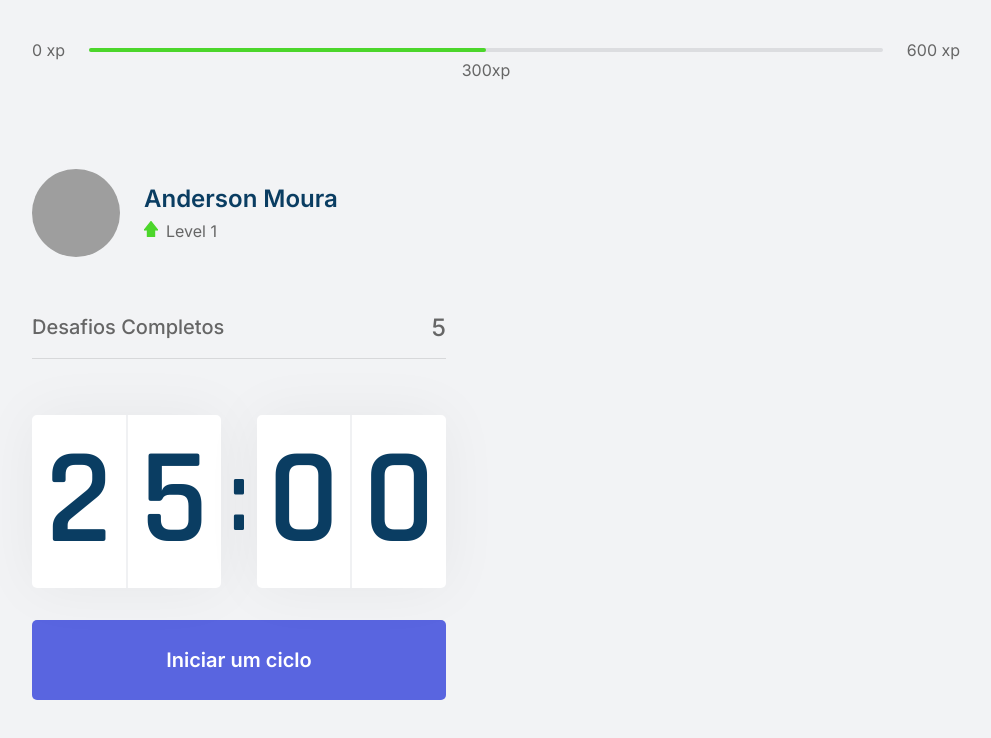
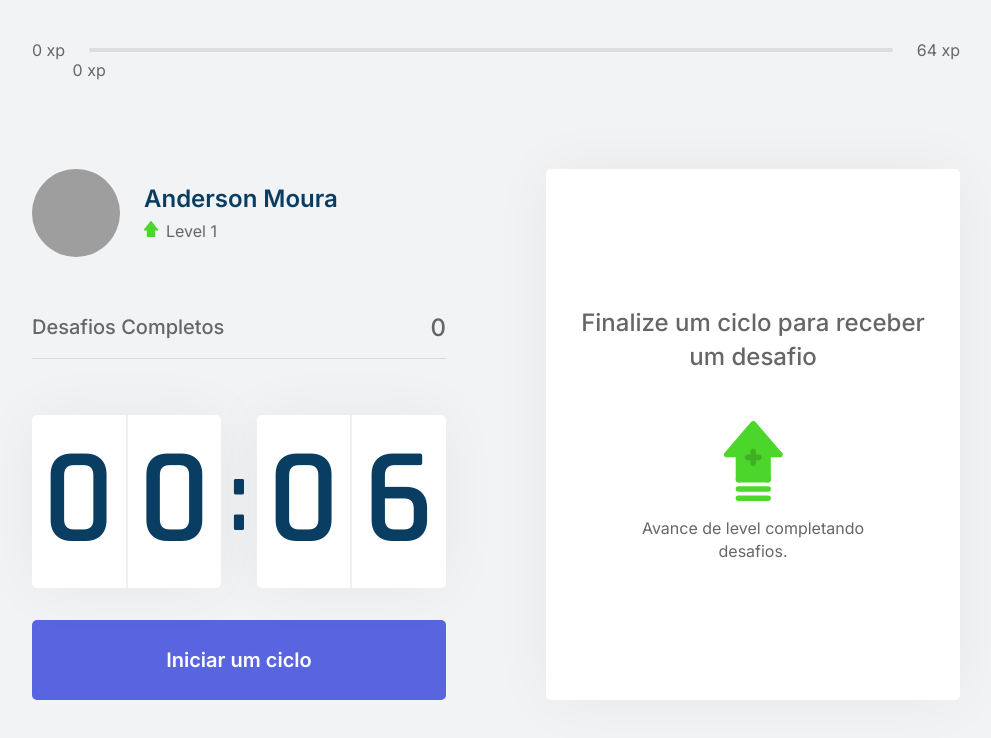
Before and after one commit to andersonmwp/NWL4, a Next.js app: page / in a window 1280 px wide. Shown: the top 738 px of the page, without its empty margins (144-1135 px from the left). Built offline with nearby package versions, Linux system fonts and the light colour scheme; grey boxes are pictures that could not be loaded.

Commit message:
:construction: construindo a parte de desafios

```diff
--- /dev/null
+++ b/challenges.json
@@ -0,0 +1,62 @@
+[
+    {
+      "type": "body",
+      "description": "Estique um de seus braços com a palma da mão virada para frente e puxe os dedos para cima por 10 segundos por mão.",
+      "amount": 80
+    },
+    {
+      "type": "body",
+      "description": "Estique seu braço contra o peito e puxe-o utilizando o outro braço por 10 segundos por braço.",
+      "amount": 60
+    },
+    {
+      "type": "body",
+      "description": "Puxe seu pescoço com a ajuda da mão para a direita e para a esquerda, permanecendo na posição por alguns segundos.",
+      "amount": 70
+    },
+    {
+      "type": "body",
+      "description": "Com as duas mãos na parte de trás da cabeça, leve-a para baixo, alongando a parte de trás da região.",
+      "amount": 60
+    },
+    {
+      "type": "body",
+      "description": "Cruze as pernas e desça com as mãos esticadas em direção ao chão. Repita o movimento com a outra perna na frente.",
+      "amount": 100
+    },
+    {
+      "type": "body",
+      "description": "Sentado, abra as pernas e tente encostar as palmas das mãos no chão, repita 3 vezes por 5 segundos.",
+      "amount": 80
+    },
+    {
+      "type": "body",
+      "description": "Puxe o joelho de encontro ao peito e segure, troque de perna após 10 segundos.",
+      "amount": 50
+    },
+    {
+      "type": "body",
+      "description": "Sentado, cruze uma perna e incline seu tronco à frente, troque de perna após 10 segundos.",
+      "amount": 80
+    },
+    {
+      "type": "eye",
+      "description": "Sentado, feche os olhos e cubra-os com as palmas da mão durante 2 minutos, depois abra normalmente.",
+      "amount": 90
+    },
+    {
+      "type": "eye",
+      "description": "Em algum ambiente aberto, olhe o mais longe que puder em quatro direções por 3s, mexa apenas os olhos. Repita 3 vezes.",
+      "amount": 140
+    },
+    {
+      "type": "eye",
+      "description": "Usando os polegares, massage a área abaixo das sobrancelhas em movimentos circulares por 15 segundos.",
+      "amount": 70
+    },
+    {
+      "type": "body",
+      "description": "Em pé, gire a cintura o máximo que puder para a esquerda, segure por cinco segundos. Repita para a direita.",
+      "amount": 90
+    }
+  ]
--- /dev/null
+++ b/src/components/ChallengeBox.tsx
@@ -0,0 +1,49 @@
+import { useContext } from 'react';
+import { ChallengeContext } from '../contexts/ChallengeContext';
+
+import styles from '../styles/components/ChallengeBox.module.css';
+
+export function ChallengeBox () {
+    const { activeChallenge, resetChallenge } = useContext(ChallengeContext)
+
+    return (
+        <div className={styles.challengeBoxContainer}>
+            { activeChallenge ? (
+                <div className={styles.challengeActive}>
+                    <header>Ganhe {activeChallenge.amount} xp</header>
+
+                    <main>
+                        <img src={`icons/${activeChallenge.type}.svg`} />
+                        <strong>Novo desafio</strong>
+                        <p>{activeChallenge.description}</p>
+                    </main>
+
+                    <footer>
+                        <button
+                            type="button"
+                            className={styles.challengeFailedButton}
+                            onClick={resetChallenge}
+                        >
+                            Falhei
+                        </button>
+                        <button
+                            type="button"
+                            className={styles.challengeSuceededButton}
+                        >
+                            Completei
+                        </button>
+                    </footer>
+                </div>
+            ) : (
+                <div className={styles.challengeBoxNotActive}>
+                    <strong>Finalize um ciclo para receber um desafio</strong>
+
+                    <p>
+                        <img src="icons/level-up.svg" alt="Level up"/>
+                        Avance de level completando desafios.
+                    </p>
+                </div>
+            ) }
+        </div>
+    )
+}
--- a/src/components/CompletedChallenges.tsx
+++ b/src/components/CompletedChallenges.tsx
@@ -1,10 +1,14 @@
+import { useContext } from 'react';
+import { ChallengeContext } from '../contexts/ChallengeContext';
 import styles from '../styles/components/CompletedChallenges.module.css';
 
 export function CompletedChallenges() {
+    const { challengesCompleted } = useContext(ChallengeContext);
+
     return (
         <div className={styles.completedChallengesContainer}>
             <span>Desafios Completos</span>
-            <span>5</span>
+            <span>{challengesCompleted}</span>
         </div>
     );
 }
--- a/src/components/Countdown.tsx
+++ b/src/components/Countdown.tsx
@@ -1,10 +1,14 @@
-import { useState, useEffect } from 'react';
+import { useState, useEffect, useContext } from 'react';
+import { ChallengeContext } from '../contexts/ChallengeContext';
 import styles from '../styles/components/Countdown.module.css';
 
 let countdownTimeout: NodeJS.Timeout;
 
 export function Countdown () {
-    const [time, setTime] = useState(25 * 60);
+    const { starNewChallenge } = useContext(ChallengeContext)
+
+
+    const [time, setTime] = useState(0.1 * 60);
     const [isActive, setIsActive] = useState(false);
     const [hasFineshed, setHasFineshed] = useState(false);
 
@@ -21,7 +25,7 @@
     function resetCountdown () {
         clearTimeout(countdownTimeout);
         setIsActive(false);
-        setTime(25 * 60);
+        setTime(0.1 * 60);
     }
 
     useEffect(() => {
@@ -32,6 +36,7 @@
         }else if (isActive && time == 0) {
             setHasFineshed(true);
             setIsActive(false);
+            starNewChallenge();
         }
     }, [isActive, time])
 
--- a/src/components/ExperienceBar.tsx
+++ b/src/components/ExperienceBar.tsx
@@ -1,17 +1,23 @@
+import { useContext } from 'react';
+import { ChallengeContext } from '../contexts/ChallengeContext';
 import styles from '../styles/components/ExperienceBar.module.css';
 
 export function ExperienceBar () {
+    const { currentExperience, expirenceToNextLevel } = useContext(ChallengeContext);
+
+    const percenteToNextLevel = Math.round(currentExperience * 100) / expirenceToNextLevel;
+
     return (
         <header className={styles.experienceBar}>
             <span>0 xp</span>
             <div>
-                <div style={{ width: '50%' }} />
+                <div style={{ width: `${percenteToNextLevel}%` }} />
 
-                <span className={styles.currentExperience} style={{ left: '50%' }}>
-                    300xp
+                <span className={styles.currentExperience} style={{ left: `${percenteToNextLevel}%` }}>
+                    {currentExperience} xp
                 </span>
             </div>
-            <span>600 xp</span>
+            <span>{expirenceToNextLevel} xp</span>
         </header>
     );
 }
--- /dev/null
+++ b/src/contexts/ChallengeContext.tsx
@@ -0,0 +1,68 @@
+import { createContext, useState, ReactNode } from 'react';
+
+import challenges from '../../challenges.json';
+
+interface Challenge {
+    type: 'body' | 'eye';
+    description: string;
+    amount: number;
+}
+
+interface ChallengesContextData {
+    level: number;
+    currentExperience: number;
+    expirenceToNextLevel: number;
+    challengesCompleted: number;
+    activeChallenge: Challenge;
+    levelUp: () => void;
+    starNewChallenge: () => void;
+    resetChallenge: () => void;
+}
+
+interface ChallengesProviderProps {
+    children: ReactNode;
+}
+
+export const ChallengeContext = createContext({} as ChallengesContextData);
+
+export function ChallengesProvider({ children }: ChallengesProviderProps) {
+    const [level, setLevel] = useState(1);
+    const [currentExperience, setCurrentExperience] = useState(0);
+    const [challengesCompleted, setChallengesCompleted] = useState(0);
+
+    const [activeChallenge, setActiveChallenge] = useState(null);
+
+    const expirenceToNextLevel = Math.pow((level + 1) * 4, 2)
+
+    function levelUp() {
+        setLevel(level + 1);
+    }
+
+    function starNewChallenge () {
+        const randomChallengeIndex = Math.floor(Math.random() * challenges.length)
+        const challenge = challenges[randomChallengeIndex];
+
+        setActiveChallenge(challenge)
+    }
+
+    function resetChallenge () {
+        setActiveChallenge(null);
+    }
+
+    return (
+        <ChallengeContext.Provider
+            value={{
+                level,
+                currentExperience,
+                challengesCompleted,
+                activeChallenge,
+                expirenceToNextLevel,
+                levelUp,
+                starNewChallenge,
+                resetChallenge,
+            }}
+        >
+            {children}
+        </ChallengeContext.Provider>
+    );
+}
--- a/src/pages/_app.tsx
+++ b/src/pages/_app.tsx
@@ -1,7 +1,15 @@
+import { useState } from 'react';
+
 import '../styles/global.css'
 
+import { ChallengesProvider } from '../contexts/ChallengeContext';
+
 function MyApp({ Component, pageProps }) {
-  return <Component {...pageProps} />
+  return (
+      <ChallengesProvider>
+        <Component {...pageProps} />
+      </ChallengesProvider>
+    )
 }
 
 export default MyApp
--- a/src/pages/index.tsx
+++ b/src/pages/index.tsx
@@ -1,11 +1,12 @@
+import Head from 'next/head';
+
 import { CompletedChallenges } from '../components/CompletedChallenges';
 import { Countdown } from '../components/Countdown';
 import { ExperienceBar } from '../components/ExperienceBar';
 import { Profile } from '../components/Profile';
 
-import Head from 'next/head';
-
 import styles from '../styles/pages/Home.module.css';
+import { ChallengeBox } from '../components/challengeBox';
 
 export default function Home() {
   return (
@@ -23,7 +24,7 @@
           <Countdown />
         </div>
         <div>
-
+          <ChallengeBox />
         </div>
       </section>
   </div>
--- /dev/null
+++ b/src/styles/components/ChallengeBox.module.css
@@ -0,0 +1,111 @@
+.challengeBoxContainer {
+    height: 100%;
+
+    background: var(--white);
+    border-radius: 5px;
+    box-shadow: 0 0 60px rgba(0, 0, 0, 0.05);
+    padding: 1.5rem 2rem;
+
+    display: flex;
+    flex-direction: column;
+    align-items: center;
+    justify-content: center;
+
+    text-align: center;
+}
+
+.challengeBoxNotActive {
+    display: flex;
+    flex-direction: column;
+    align-items: center;
+}
+
+.challengeBoxNotActive strong {
+    font-size: 1.5rem;
+    font-weight: 500;
+    line-height: 1.4;
+}
+
+.challengeBoxNotActive p {
+   display: flex;
+   flex-direction: column;
+   align-items: center;
+
+   line-height: 1.4;
+   max-width: 70%;
+   margin-top: 3rem;
+}
+
+.challengeBoxNotActive p img {
+   margin-bottom: 1rem;
+}
+
+.challengeActive {
+    height: 100%;
+
+    display: flex;
+    flex-direction: column;
+}
+
+.challengeActive header {
+    color: var(--blue);
+    font-weight: 600;
+    font-size: 1.25rem;
+    padding: 0 2rem 1.25rem;
+    border-bottom: 1px solid var(--gray-line);
+}
+
+.challengeActive main {
+    flex: 1;
+    display: flex;
+    flex-direction: column;
+    align-items: center;
+    justify-content: center;
+}
+
+.challengeActive main strong {
+    font-size: 2rem;
+    font-weight: 600;
+    color: var(--title);
+    margin: 1.5rem 0 1rem;
+}
+
+.challengeActive main p {
+    line-height: 1.5;
+}
+
+.challengeActive footer {
+    display: grid;
+    grid-template-columns: 1fr 1fr;
+    gap: 1rem;
+}
+
+.challengeActive footer button {
+    height: 3rem;
+
+    display: flex;
+    align-items: center;
+    justify-content: center;
+
+    border: 0;
+    border-radius: 5px;
+
+    color: var(--white);
+
+    font-size: 1rem;
+    font-weight: 600;
+
+    transition: filter 0.2s;
+}
+
+.challengeActive footer button.challengeFailedButton {
+    background: var(--red);
+}
+
+.challengeActive footer button.challengeSuceededButton {
+    background: var(--green);
+}
+
+.challengeActive footer button:hover {
+    filter: brightness(0.9);
+}
```
